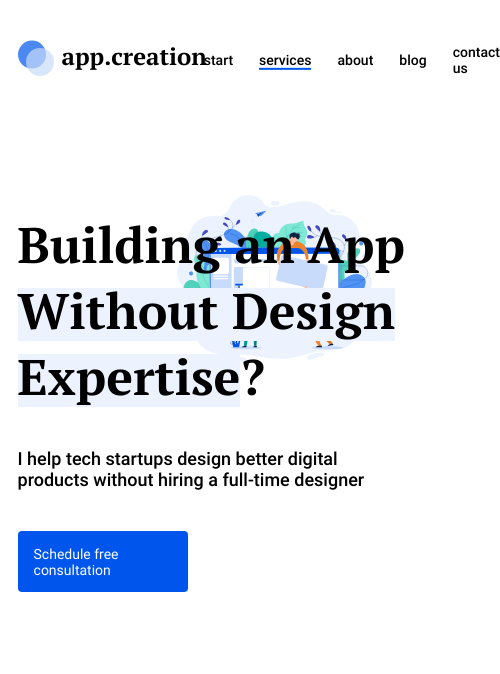
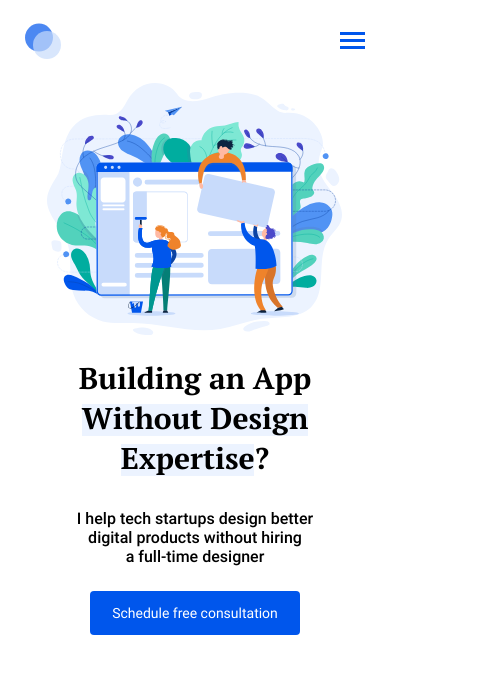
Before and after one commit to WebHeroSchool/Xenos, a plain HTML site: page index.html in a window 390 px wide. Shown: the whole page, 500 px wide, since content can reach past the window. Drawn offline with Linux system fonts and the light colour scheme.

Commit message:
Добавлены медиа-запросы на разные разрешения экранов.

```diff
--- a/index.html
+++ b/index.html
@@ -13,7 +13,13 @@
 			<div class="logo">
 				<div class="logo__circle logo__circle_color_dark-blue"></div>
 				<div class="logo__circle logo__circle_color_blue"></div>
-				app.creation
+				<span class="logo__text">app.creation</span>
+			</div>
+
+			<div class="burger">
+				<div class="burger__top"></div>
+				<div class="burger__center"></div>
+				<div class="burger__bottom"></div>
 			</div>
 
 			<nav class="menu">
@@ -28,7 +34,7 @@
 		<section class="section">
 			<main class="main">
 				<h1 class="main__title">Building an App <span class="main__title-text_excretion">Without Design Expertise</span>?</h1>
-				<p class="main__description">I help tech startups design better digital products without hiring a full-time designer</p>
+				<p class="main__description">I help tech startups design better digital products without hiring a&nbsp;full-time designer</p>
 				<a class="main__button" href="#">Schedule free consultation</a>
 			</main>
 		</section>
--- a/style.css
+++ b/style.css
@@ -50,6 +50,10 @@ body {
 	background: #C8DBFB;
 }
 
+
+.burger {
+		display: none;
+	}
 
 
 .menu {
@@ -175,6 +179,10 @@ body {
 	.wrapper {
 		width: 68%;
 	}
+
+	.burger {
+		display: none;
+	}
 }
 
 @media (min-width: 1920px) {
@@ -185,6 +193,10 @@ body {
 
 	.header {
 		margin: 39px 0 173px 0;
+	}
+
+	.burger {
+		display: none;
 	}
 
 	.menu {
@@ -218,3 +230,76 @@ body {
 	}
 
 }
+
+
+@media (max-width: 768px) {
+
+	.wrapper {
+		width: 87%;
+	}
+
+	.header {
+		margin: 23px 0 28px 0;
+	}
+
+	.logo__text {
+		visibility: hidden;
+	}
+
+	.menu {
+		display: none;
+	}
+
+	.main {
+		padding: 81% 0 0 0;
+		background-size: 87%;
+		background-position: top center;
+		text-align: center;
+	}
+
+	.main__title {
+		margin: 0 auto 31px auto;
+		width: 267px;
+		font: 700 30px/40px pt_serifbold, arial, helvetica, sans-serif;
+	}
+
+	.main__description {
+		margin: 0 auto 25px auto;
+		width: 250px;
+		font: 500 16px/19px robotomedium, arial, helvetica, sans-serif;
+	}
+
+	.main__button {
+		font: 500 14px/16px robotoregular, arial, helvetica, sans-serif;
+		padding: 14px 22px;
+	}
+
+	.burger {
+		display: block;
+		position: relative;
+		top: 9px;
+		width: 25px;
+		height: 17px;
+	}
+
+	.burger__top,
+	.burger__center,
+	.burger__bottom {
+		position: absolute;
+		width: 25px;
+		height: 3px;
+		background-color: #0056EC;
+	}
+
+	.burger__top {
+		top: 0;
+	}
+
+	.burger__center {
+		top: 7px;
+	}
+
+	.burger__bottom {
+		bottom: 0;
+	}
+}
```
